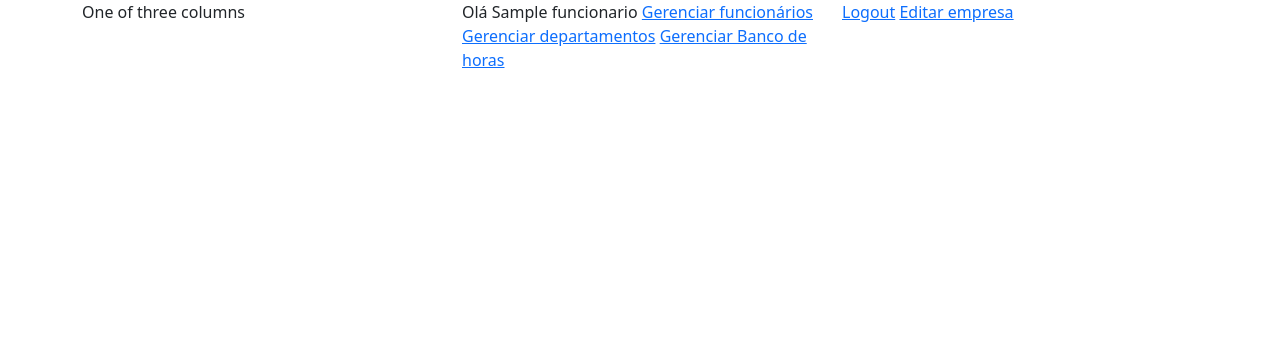
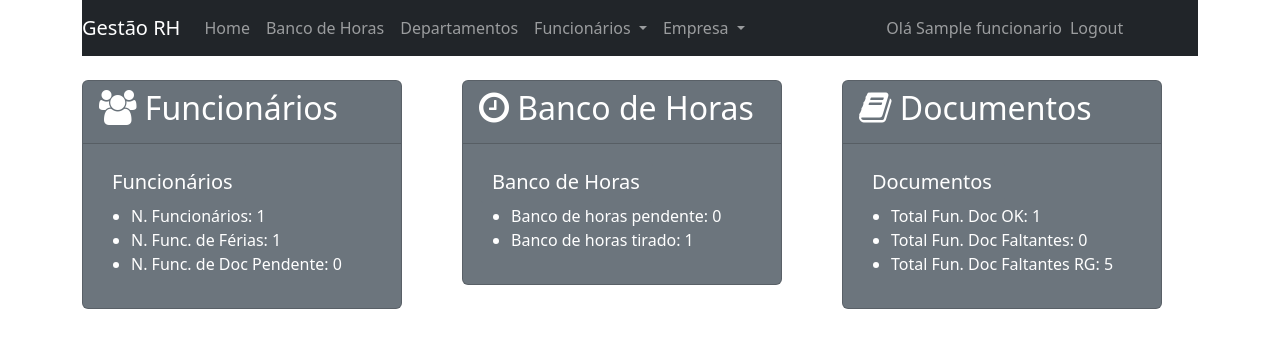
Before and after one commit to jeronimodecastro/gestao_rh, a Django app: page / in a window 1280 px wide. Shown: the top 348 px of the page. Run offline with Django 4.2, Linux system fonts and the light colour scheme; a user stored in the database is signed in; tables that the repository leaves empty hold one stand-in row (values such as "Sample post"); some libraries are stand-ins or nearby versions.

Commit message:
Atualizando Templates

```diff
--- a/apps/core/templates/core/index.html
+++ b/apps/core/templates/core/index.html
@@ -1,24 +1,60 @@
 {% extends 'base.html' %}
 
 {% block main %}
+    <br>
     <div class="row">
         <div class="col-sm">
-      One of three columns
+            <div class="card text-white bg-secondary mb-3" style="max-width: 20rem;">
+                <div class="card-header">
+                    <h2>
+                        <i class="fa fa-users" aria-hidden="true" style="font-size:35px;color:white"></i>
+                        Funcionários
+                    </h2>
+                </div>
+                <div class="card-body">
+                    <a href="{% url 'list_funcionarios' %}" class="btn btn-secondary" style="font-size:20px">Funcionários</a>
+                    <ul>
+                        <li>N. Funcionários: {{ total_funcionarios }}</li>
+                        <li>N. Func. de Férias: {{ total_funcionarios_ferias }}</li>
+                        <li>N. Func. de Doc Pendente: {{ total_funcionarios_doc_pendente }}</li>
+                    </ul>
+                </div>
+            </div>
         </div>
         <div class="col-sm">
-        Olá {{ usuario.funcionario.nome }}
-        <a href="{% url 'list_funcionarios' %}">Gerenciar funcionários</a>
-        <a href="{% url 'list_departamentos' %}">Gerenciar departamentos</a>
-        <a href="{% url 'list_horas_extras' %}">Gerenciar Banco de horas</a>
+            <div class="card text-white bg-secondary mb-3" style="max-width: 20rem;">
+                <div class="card-header">
+                    <h2>
+                        <i class="fa fa-clock-o" aria-hidden="true" style="font-size:35px;color:white"></i>
+                        Banco de Horas
+                    </h2>
+                </div>
+                <div class="card-body">
+                    <a href="{% url 'list_horas_extras' %}" class="btn btn-secondary" style="font-size:20px">Banco de Horas</a>
+                    <ul>
+                        <li>Banco de horas pendente: {{ total_he_pendente }}</li>
+                        <li>Banco de horas tirado: {{ total_he_utilizada }}</li>
+                    </ul>
+                </div>
+            </div>
         </div>
         <div class="col-sm">
-        <a href="{% url 'logout' %}">Logout</a>
-
-        {%if usuario.funcionario.empresa %}
-            <a href="{% url 'edit_empresa' usuario.funcionario.empresa.id %}">Editar empresa</a>
-        {% else %}
-            <a href="{% url 'create_empresa' %}">Criar empresa</a>
-        {% endif %}
+            <div class="card text-white bg-secondary mb-3" style="max-width: 20rem;">
+                <div class="card-header">
+                    <h2>
+                        <i class="fa fa-book" aria-hidden="true" style="font-size:35px;color:white"></i>
+                        Documentos
+                    </h2>
+                </div>
+                <div class="card-body">
+                    <a href="#" class="btn btn-secondary" style="font-size:20px">Documentos</a>
+                    <ul>
+                        <li>Total Fun. Doc OK: {{ total_funcionarios_doc_ok }}</li>
+                        <li>Total Fun. Doc Faltantes: {{ total_funcionarios_doc_pendente }}</li>
+                        <li>Total Fun. Doc Faltantes RG: {{ total_funcionarios_doc_rg }}</li>
+                    </ul>
+                </div>
+            </div>
         </div>
     </div>
 {% endblock %}
--- a/apps/core/views.py
+++ b/apps/core/views.py
@@ -1,10 +1,22 @@
 from django.contrib.auth.decorators import login_required
+from django.db.models import Sum
 from django.shortcuts import render
-from apps.funcionarios.models import Funcionario
-
+from apps.horas_extras.models import HoraExtra
 
 @login_required
 def home(request):
     data = {}
     data['usuario'] = request.user
+    funcionario = request.user.funcionario
+    data['total_funcionarios'] = funcionario.empresa.total_funcionarios
+    data['total_funcionarios_ferias'] = funcionario.empresa.total_funcionarios_ferias
+    data['total_funcionarios_doc_pendente'] = funcionario.empresa.total_funcionarios_doc_pendente
+    data['total_funcionarios_doc_ok'] = funcionario.empresa.total_funcionarios_doc_ok
+    data['total_funcionarios_doc_rg'] = 5
+    data['total_he_pendente'] = HoraExtra.objects.filter(
+        funcionario__empresa=funcionario.empresa, utilizada=False).aggregate(
+        Sum('horas'))['horas__sum'] or 0
+    data['total_he_utilizada'] = HoraExtra.objects.filter(
+        funcionario__empresa=funcionario.empresa, utilizada=True).aggregate(
+        Sum('horas'))['horas__sum'] or 0
     return render(request, 'core/index.html', data)
--- a/apps/empresas/models.py
+++ b/apps/empresas/models.py
@@ -5,6 +5,25 @@ from django.urls import reverse
 class Empresa(models.Model):
     nome = models.CharField(max_length=100, help_text="Cadastro de Empresas")
 
+    @property
+    def total_funcionarios(self):
+        return self.funcionario_set.all().count()
+
+    @property
+    def total_funcionarios_ferias(self):
+        return self.funcionario_set.filter(de_ferias=True).count()
+
+    @property
+    def total_funcionarios_doc_pendente(self):
+        return self.funcionario_set.filter(documento=None).count()
+
+    @property
+    def total_funcionarios_doc_ok(self):
+        from django.db.models import Q
+        # ~Q vai pegar os funcionarios que possui documentos
+        return self.funcionario_set.filter(~Q(documento=None)).count()
+
+
     def __str__(self):
         return self.nome
 
--- a/apps/funcionarios/models.py
+++ b/apps/funcionarios/models.py
@@ -12,6 +12,7 @@ class Funcionario(models.Model):
     usuario = models.OneToOneField(User, on_delete=models.PROTECT)
     departamentos = models.ManyToManyField(Departamento)
     empresa = models.ForeignKey(Empresa, on_delete=models.PROTECT, null=True, blank=True)
+    de_ferias = models.BooleanField(default=False)
 
     def get_absolute_url(self):
         return reverse('list_funcionarios')
--- a/templates/base.html
+++ b/templates/base.html
@@ -7,14 +7,23 @@
           content="width=device-width, user-scalable=no, initial-scale=1.0, maximum-scale=1.0, minimum-scale=1.0">
     <meta http-equiv="X-UA-Compatible" content="ie=edge">
     <link rel="stylesheet" href="{% static 'bootstrap/css/bootstrap.min.css' %}">
+    <link rel="stylesheet" href="https://cdnjs.cloudflare.com/ajax/libs/font-awesome/4.7.0/css/font-awesome.min.css" integrity="sha512-SfTiTlX6kk+qitfevl/7LibUOeJWlt9rbyDn92a1DqWOw9vWG2MFoays0sgObmWazO5BQPiFucnnEAjpAB+/Sw==" crossorigin="anonymous" referrerpolicy="no-referrer" />
     <title>{% block title %} {% endblock %}</title>
 </head>
 <body>
     <div class="container">
-        {% block main %} {% endblock %}
+        {% block menu %}
+            {% include 'menu.html' %}
+        {% endblock %}
+        {% block main %}
+        {% endblock %}
     </div>
 
     {% block static %}
+        <script src="https://code.jquery.com/jquery-3.3.1.slim.min.js" integrity="sha384-q8i/X+965DzO0rT7abK41JStQIAqVgRVzpbzo5smXKp4YfRvH+8abtTE1Pi6jizo" crossorigin="anonymous"></script>
+        <script src="https://cdn.jsdelivr.net/npm/popper.js@1.14.3/dist/umd/popper.min.js" integrity="sha384-ZMP7rVo3mIykV+2+9J3UJ46jBk0WLaUAdn689aCwoqbBJiSnjAK/l8WvCWPIPm49" crossorigin="anonymous"></script>
+        <script src="{% static 'bootstrap/js/bootstrap.js' %}"></script>
     {% endblock %}
+
 </body>
 </html>
--- /dev/null
+++ b/templates/menu.html
@@ -0,0 +1,56 @@
+<nav class="navbar navbar-expand-lg navbar-dark bg-dark">
+    <a class="navbar-brand" href="{% url 'home' %}">Gestão RH</a>
+    <button class="navbar-toggler" type="button" data-toggle="collapse" data-target="#navbarNavDropdown" aria-controls="navbarNavDropdown" aria-expanded="false" aria-label="Toggle navigation">
+        <span class="navbar-toggler-icon"></span>
+    </button>
+    <div class="collapse navbar-collapse" id="navbarNavDropdown">
+        <ul class="navbar-nav">
+            <li class="nav-item active">
+                <a class="nav-link" href="{% url 'home' %}">Home <span class="sr-only">(current)</span></a>
+            </li>
+            <li class="nav-item">
+                <a class="nav-link" href="{% url 'list_horas_extras' %}">Banco de Horas</a>
+            </li>
+            <li class="nav-item">
+                <a class="nav-link" href="{% url 'list_departamentos' %}">Departamentos</a>
+            </li>
+            <li class="nav-item dropdown">
+                <a class="nav-link dropdown-toggle" href="#" id="navbarDropdownMenuLinkFunc" data-toggle="dropdown" aria-haspopup="true" aria-expanded="false">
+                    Funcionários
+                </a>
+            <div class="dropdown-menu" aria-labelledby="navbarDropdownMenuLink">
+                <a class="dropdown-item" href="{% url 'list_funcionarios' %}">Funcionários</a>
+                <a class="dropdown-item" href="{% url 'exp_csv' %}">Exportar para CSV</a>
+                <a class="dropdown-item" href="{% url 'exp_xls' %}">Exportar para XLS</a>
+            </div>
+            </li>
+            <li class="nav-item dropdown">
+                <a class="nav-link dropdown-toggle" href="#" id="navbarDropdownMenuLinkEmp" data-toggle="dropdown" aria-haspopup="true" aria-expanded="false">
+                    Empresa
+                </a>
+            <div class="dropdown-menu" aria-labelledby="navbarDropdownMenuLink">
+                {% if user.funcionario.empresa %}
+                    <a class="dropdown-item" href="{% url 'edit_empresa' user.funcionario.empresa.id %}">Editar Empresa</a>
+                {% else %}
+                    <a class="dropdown-item" href="{% url 'create_empresa' %}">Criar Empresa</a>
+                {% endif %}
+            </div>
+            </li>
+        </ul>
+    </div>
+    <div class="col-sm">
+
+    </div>
+    <div class="collapse navbar-collapse" id="navbarText">
+        {%if user.funcionario.nome %}
+            <span class="navbar-text">
+                Olá {{ user.funcionario.nome }}
+            </span>
+            <ul class="navbar-nav">
+                <li class="nav-item">
+                    <a class="nav-link" href="{% url 'logout' %}">Logout</a>
+                </li>
+            </ul>
+        {% endif %}
+    </div>
+</nav>
--- a/templates/registration/login.html
+++ b/templates/registration/login.html
@@ -1,5 +1,8 @@
 {% extends 'base.html' %}
 {% load bootstrap %}
+
+{% block menu %}
+{% endblock %}
 
 {% block main %}
   <form method="post">
```
Also changed, not shown: apps/funcionarios/migrations/0004_funcionario_de_ferias.py (added). Lines whose indentation alone changed are shown as unchanged.
